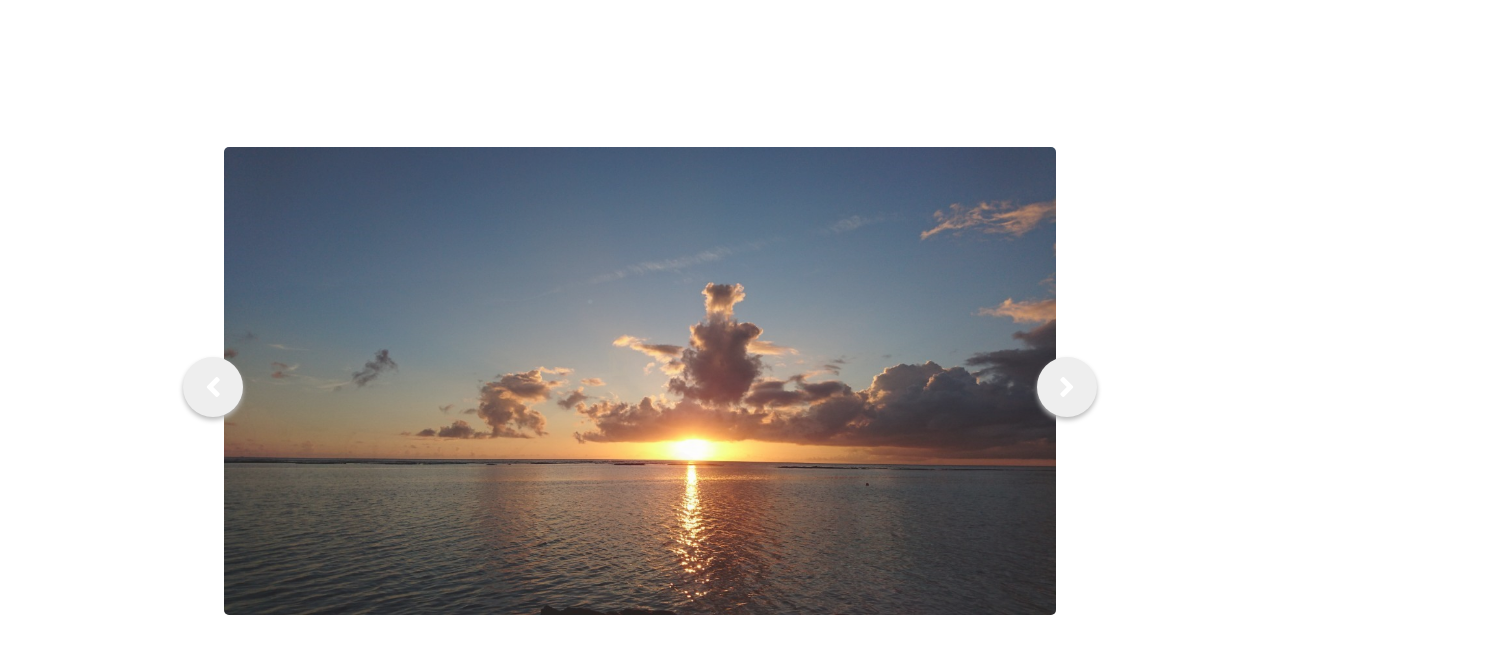
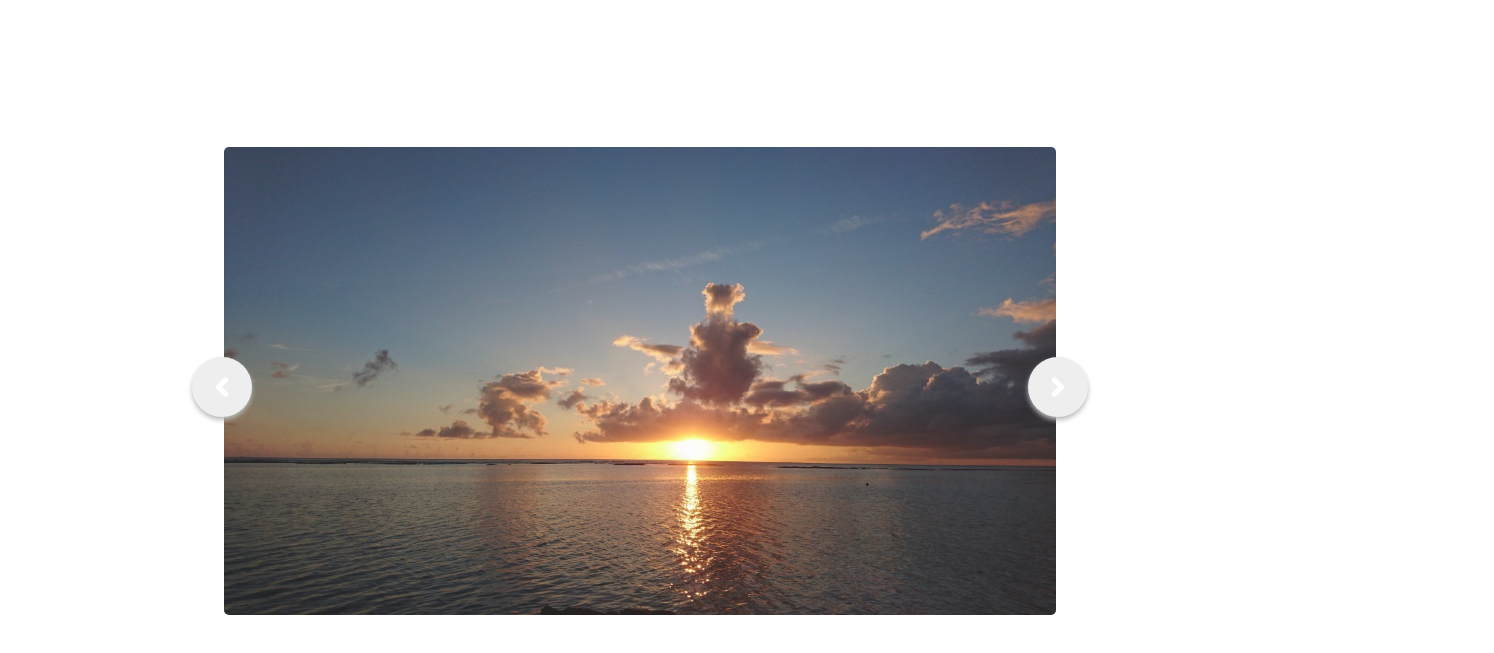
Before and after one commit to taiga248/animation, a plain HTML site: page slide-show/index.html in a window 1280 px wide. Shown: the part 59-712 px from the top of the page, 1494 px wide, since content can reach past the window. Drawn offline with nearby package versions, Linux system fonts and the light colour scheme.

Commit message:
arrow position change

```diff
--- a/slide-show/style.css
+++ b/slide-show/style.css
@@ -24,8 +24,6 @@ body {
 }
 
 .slide-button i {
-  position: relative;
-  top: 40vh;
   display: flex;
   justify-content: center;
   align-items: center;
@@ -34,12 +32,20 @@ body {
   font-size: 2em;
   height: 60px;
   width: 60px;
-  margin: 0 31vw;
   border-radius: 50%;
   box-shadow: 0px 3px 5px #bbb;
   transition: .5s;
 }
-
+#left {
+  position: absolute;
+  top: 40vh;
+  left:15vw;
+}
+#right {
+  position: absolute;
+  top: 40vh;
+  right:15vw;
+}
 i:hover {
     color: silver;
     background-color: #fff;
```
